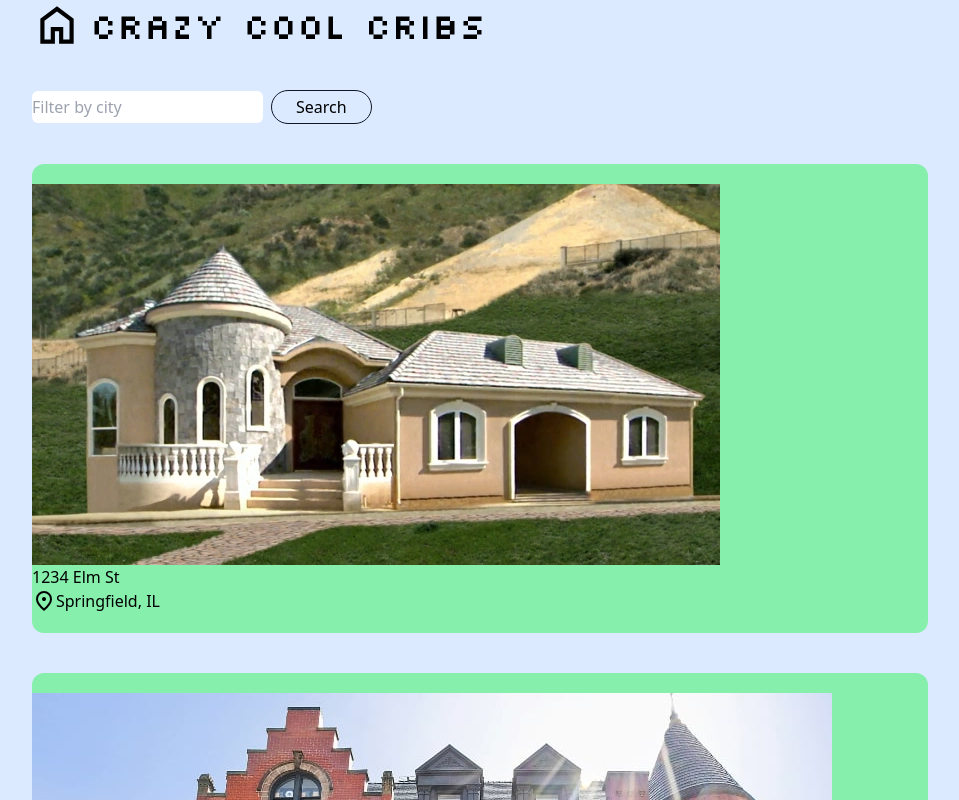
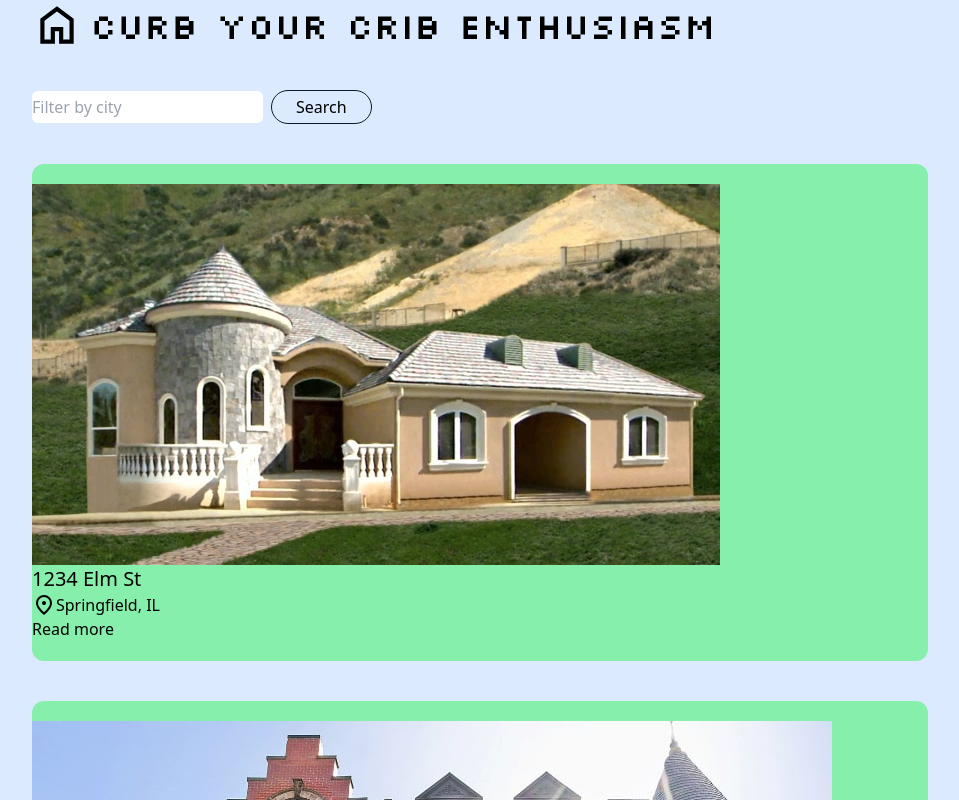
Before and after one commit to dantemogrim/crib-your-enthusiasm, an Angular app: page / in a window 1280 px wide. Shown: the top 800 px of the page, without its empty margins (160-1119 px from the left). Built offline with nearby package versions, Linux system fonts and the light colour scheme.

Commit message:
Create separate route for each crib and import data through json doc

```diff
--- a/src/app/app.component.ts
+++ b/src/app/app.component.ts
@@ -1,5 +1,5 @@
 import { Component } from '@angular/core';
-import { RouterOutlet } from '@angular/router';
+import { RouterModule } from '@angular/router';
 
 import { HomeComponent } from './home/home.component';
 import { HeaderComponent } from './header/header.component';
@@ -8,12 +8,12 @@ import { FooterComponent } from './footer/footer.component';
 @Component({
   selector: 'app-root',
   standalone: true,
-  imports: [HeaderComponent, HomeComponent, FooterComponent, RouterOutlet],
+  imports: [HeaderComponent, HomeComponent, FooterComponent, RouterModule],
   template: `
     <app-header></app-header>
     <main>
       <section class="content">
-        <app-home></app-home>
+        <router-outlet></router-outlet>
       </section>
     </main>
     <app-footer></app-footer>
--- a/src/app/app.routes.ts
+++ b/src/app/app.routes.ts
@@ -1,3 +1,17 @@
 import { Routes } from '@angular/router';
 
-export const routes: Routes = [];
+import { DetailsComponent } from './details/details.component';
+import { HomeComponent } from './home/home.component';
+
+export const routes: Routes = [
+  {
+    path: '',
+    component: HomeComponent,
+    title: 'Home page',
+  },
+  {
+    path: 'details/:id',
+    component: DetailsComponent,
+    title: 'Details page',
+  },
+];
--- a/src/app/crib/crib.component.ts
+++ b/src/app/crib/crib.component.ts
@@ -1,22 +1,23 @@
-import { Component, inject, Input } from '@angular/core';
+import { Component, Input } from '@angular/core';
 import { CommonModule } from '@angular/common';
+import { RouterModule } from '@angular/router';
 
 import { Crib } from './crib';
-import { CribService } from '../services/crib.service';
 
 @Component({
   selector: 'app-crib',
   standalone: true,
-  imports: [CommonModule],
+  imports: [CommonModule, RouterModule],
   template: `<section
     class="flex flex-col bg-green-300 justify-center items-start py-5 my-10 rounded-xl"
   >
     <img class="" [src]="crib.photo" [alt]="crib.alt" />
-    <h2>{{ crib.address }}</h2>
+    <h2 class="text-xl">{{ crib.address }}</h2>
     <div class="flex">
       <img alt="Pin" src="/icons/pin_mat-000-24.svg" />
       <p>{{ crib.city }}, {{ crib.state }}</p>
     </div>
+    <a [routerLink]="['/details', crib.id]">Read more</a>
   </section>`,
 })
 export class CribComponent {
--- a/src/app/services/crib.service.ts
+++ b/src/app/crib/crib.service.ts
@@ -1,5 +1,6 @@
 import { Injectable } from '@angular/core';
-import { Crib, cribData } from '../crib/crib';
+import { Crib } from '../crib/crib';
+import cribData from '../crib/cribs.json';
 
 @Injectable({
   providedIn: 'root',
--- a/src/app/crib/crib.ts
+++ b/src/app/crib/crib.ts
@@ -9,117 +9,3 @@ export interface Crib {
   wifi: boolean;
   laundry: boolean;
 }
-
-const imgPath = '/photos';
-export const cribData: Crib[] = [
-  {
-    id: 0,
-    address: '1234 Elm St',
-    city: 'Springfield',
-    state: 'IL',
-    photo: `${imgPath}/1-arr.webp`,
-    alt: 'Example house',
-    knownFrom: 'Friend',
-    wifi: true,
-    laundry: true,
-  },
-  {
-    id: 1,
-    address: '1234 Elm St',
-    city: 'Springfield',
-    state: 'IL',
-    photo: `${imgPath}/2-roy.jpg`,
-    alt: 'Example house',
-    knownFrom: 'Friend',
-    wifi: true,
-    laundry: true,
-  },
-  {
-    id: 2,
-    address: '1234 Elm St',
-    city: 'Springfield',
-    state: 'IL',
-    photo: `${imgPath}/3-vill.jpg`,
-    alt: 'Example house',
-    knownFrom: 'Friend',
-    wifi: true,
-    laundry: true,
-  },
-  {
-    id: 3,
-    address: '1234 Elm St',
-    city: 'Springfield',
-    state: 'IL',
-    photo: `${imgPath}/4-edw.jpg`,
-    alt: 'Example house',
-    knownFrom: 'Friend',
-    wifi: true,
-    laundry: true,
-  },
-  {
-    id: 4,
-    address: '1234 Elm St',
-    city: 'Springfield',
-    state: 'IL',
-    photo: `${imgPath}/5-sfu.jpeg`,
-    alt: 'Example house',
-    knownFrom: 'Friend',
-    wifi: true,
-    laundry: true,
-  },
-  {
-    id: 5,
-    address: '1234 Elm St',
-    city: 'Springfield',
-    state: 'IL',
-    photo: `${imgPath}/6-bre.jpg`,
-    alt: 'Example house',
-    knownFrom: 'Friend',
-    wifi: true,
-    laundry: true,
-  },
-  {
-    id: 6,
-    address: '1234 Elm St',
-    city: 'Springfield',
-    state: 'IL',
-    photo: `${imgPath}/7-dex.jpg`,
-    alt: 'Example house',
-    knownFrom: 'Friend',
-    wifi: true,
-    laundry: true,
-  },
-  {
-    id: 7,
-    address: '1234 Elm St',
-    city: 'Springfield',
-    state: 'IL',
-    photo: `${imgPath}/8-gil.jpg`,
-    alt: 'Example house',
-    knownFrom: 'Friend',
-    wifi: true,
-    laundry: true,
-  },
-  {
-    id: 8,
-    address: '1234 Elm St',
-    city: 'Springfield',
-    state: 'IL',
-    photo: '/photos/9-ghd.jpg',
-    alt: 'Example house',
-    knownFrom: 'Friend',
-    wifi: true,
-    laundry: true,
-  },
-  {
-    id: 9,
-    address: '1234 Elm St',
-    city: 'Springfield',
-    state: 'IL',
-    photo: `${imgPath}/10-oza.jpg`,
-    alt: 'Example house',
-    knownFrom: 'Friend',
-    wifi: true,
-    laundry: true,
-  },
-];
--- /dev/null
+++ b/src/app/crib/cribs.json
@@ -0,0 +1,112 @@
+[
+	{
+		"id": 0,
+		"address": "1234 Elm St",
+		"city": "Springfield",
+		"state": "IL",
+		"photo": "/photos/1-arr.webp",
+		"alt": "Example house",
+		"knownFrom": "Friend",
+		"wifi": true,
+		"laundry": true
+	},
+	{
+		"id": 1,
+		"address": "1234 Elm St",
+		"city": "Springfield",
+		"state": "IL",
+		"photo": "/photos/2-roy.jpg",
+		"alt": "Example house",
+		"knownFrom": "Friend",
+		"wifi": true,
+		"laundry": true
+	},
+	{
+		"id": 2,
+		"address": "1234 Elm St",
+		"city": "Springfield",
+		"state": "IL",
+		"photo": "/photos/3-vill.jpg",
+		"alt": "Example house",
+		"knownFrom": "Friend",
+		"wifi": true,
+		"laundry": true
+	},
+	{
+		"id": 3,
+		"address": "1234 Elm St",
+		"city": "Springfield",
+		"state": "IL",
+		"photo": "/photos/4-edw.jpg",
+		"alt": "Example house",
+		"knownFrom": "Friend",
+		"wifi": true,
+		"laundry": true
+	},
+	{
+		"id": 4,
+		"address": "1234 Elm St",
+		"city": "Springfield",
+		"state": "IL",
+		"photo": "/photos/5-sfu.jpeg",
+		"alt": "Example house",
+		"knownFrom": "Friend",
+		"wifi": true,
+		"laundry": true
+	},
+	{
+		"id": 5,
+		"address": "1234 Elm St",
+		"city": "Springfield",
+		"state": "IL",
+		"photo": "/photos/6-bre.jpg",
+		"alt": "Example house",
+		"knownFrom": "Friend",
+		"wifi": true,
+		"laundry": true
+	},
+	{
+		"id": 6,
+		"address": "1234 Elm St",
+		"city": "Springfield",
+		"state": "IL",
+		"photo": "/photos/7-dex.jpg",
+		"alt": "Example house",
+		"knownFrom": "Friend",
+		"wifi": true,
+		"laundry": true
+	},
+	{
+		"id": 7,
+		"address": "1234 Elm St",
+		"city": "Springfield",
+		"state": "IL",
+		"photo": "/photos/8-gil.jpg",
+		"alt": "Example house",
+		"knownFrom": "Friend",
+		"wifi": true,
+		"laundry": true
+	},
+	{
+		"id": 8,
+		"address": "1234 Elm St",
+		"city": "Springfield",
+		"state": "IL",
+		"photo": "/photos/9-ghd.jpg",
+		"alt": "Example house",
+		"knownFrom": "Friend",
+		"wifi": true,
+		"laundry": true
+	},
+	{
+		"id": 9,
+		"address": "1234 Elm St",
+		"city": "Springfield",
+		"state": "IL",
+		"photo": "/photos/10-oza.jpg",
+		"alt": "Example house",
+		"knownFrom": "Friend",
+		"wifi": true,
+		"laundry": true
+	}
+]
--- /dev/null
+++ b/src/app/details/details.component.ts
@@ -0,0 +1,19 @@
+import { Component, inject } from '@angular/core';
+import { CommonModule } from '@angular/common';
+import { ActivatedRoute } from '@angular/router';
+
+@Component({
+  selector: 'app-details',
+  standalone: true,
+  imports: [CommonModule],
+  template: `<p>details works!</p>`,
+})
+export class DetailsComponent {
+  // Access the URL param (Crib.id) from the ActivatedRoute service.
+  route: ActivatedRoute = inject(ActivatedRoute);
+  cribId = 0;
+
+  constructor() {
+    this.cribId = Number(this.route.snapshot.params['id']);
+  }
+}
--- a/src/app/header/header.component.ts
+++ b/src/app/header/header.component.ts
@@ -13,7 +13,7 @@ import { Component } from '@angular/core';
       alt="logo"
       aria-hidden="true"
     />
-    <h1 class="font-silk text-4xl px-2">Crazy Cool Cribs</h1>
+    <h1 class="font-silk text-4xl px-2">Curb Your Crib Enthusiasm</h1>
   </header>`,
 })
 export class HeaderComponent {}
--- a/src/app/home/home.component.ts
+++ b/src/app/home/home.component.ts
@@ -1,9 +1,9 @@
 import { Component, inject } from '@angular/core';
 import { CommonModule } from '@angular/common';
 
-import { Crib, cribData } from '../crib/crib';
+import { Crib } from '../crib/crib';
 import { CribComponent } from '../crib/crib.component';
-import { CribService } from '../services/crib.service';
+import cribData from '../crib/cribs.json';
 
 @Component({
   selector: 'app-home',
@@ -31,11 +31,5 @@ import { CribService } from '../services/crib.service';
   `,
 })
 export class HomeComponent {
-  cribService: CribService = inject(CribService);
-  constructor() {
-    this.cribList = this.cribService.getAllCribs();
-  }
-
-  // Will be an array of the Crib interface.
-  cribList: Crib[] = [...cribData];
+  cribList: Crib[] = cribData;
 }
--- a/src/index.html
+++ b/src/index.html
@@ -2,7 +2,7 @@
 <html lang="en">
   <head>
     <meta charset="utf-8" />
-    <title>Crazy Cool Cribs</title>
+    <title>CYCE</title>
     <base href="/" />
     <meta name="viewport" content="width=device-width, initial-scale=1" />
     <link rel="icon" type="image/x-icon" href="/icons/favicon.svg" />
--- a/src/main.ts
+++ b/src/main.ts
@@ -2,5 +2,6 @@ import { bootstrapApplication } from '@angular/platform-browser';
 import { appConfig } from './app/app.config';
 import { AppComponent } from './app/app.component';
 
-bootstrapApplication(AppComponent, appConfig)
-  .catch((err) => console.error(err));
+bootstrapApplication(AppComponent, appConfig).catch((err) =>
+  console.error(err)
+);
```
Also changed, not shown: src/app/details/details.component.css (added), 1 other file (tests, documents, lock files or other folders).
